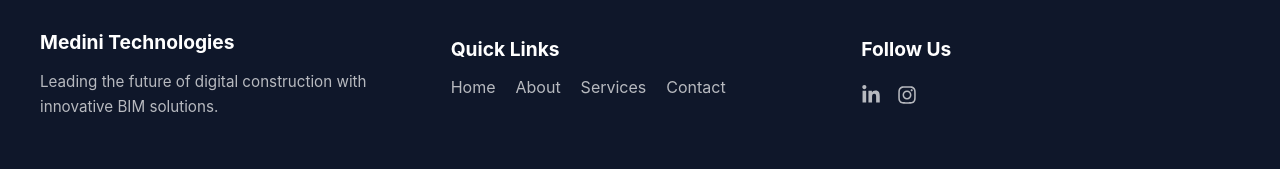
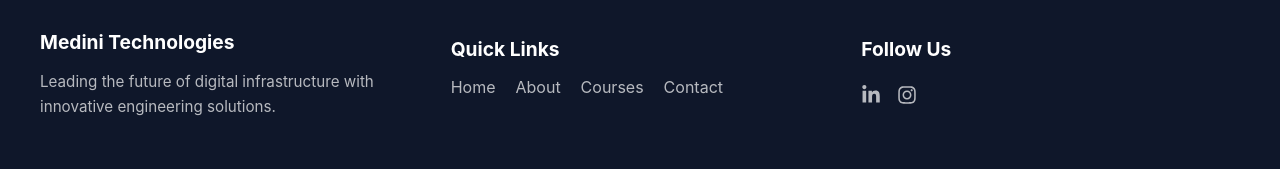
Before and after one commit to Abhii-22/bentley, a React (Create React App) app: page / in a window 1280 px wide. Shown: the part 4784-4953 px from the top of the page. Built offline with nearby package versions, Linux system fonts and the light colour scheme.

Commit message:
new commits

```diff
--- a/src/components/Contact.jsx
+++ b/src/components/Contact.jsx
@@ -97,8 +97,7 @@
           <div className="footer-about">
             <h3>Medini Technologies</h3>
             <p>
-              Leading the future of digital construction with innovative BIM
-              solutions.
+             Leading the future of digital infrastructure with innovative engineering solutions.
             </p>
           </div>
 
@@ -112,7 +111,7 @@
                 <a href="#about">About</a>
               </li>
               <li>
-                <a href="#courses">Services</a>
+                <a href="#courses">Courses</a>
               </li>
               <li>
                 <a href="#contact">Contact</a>
```
